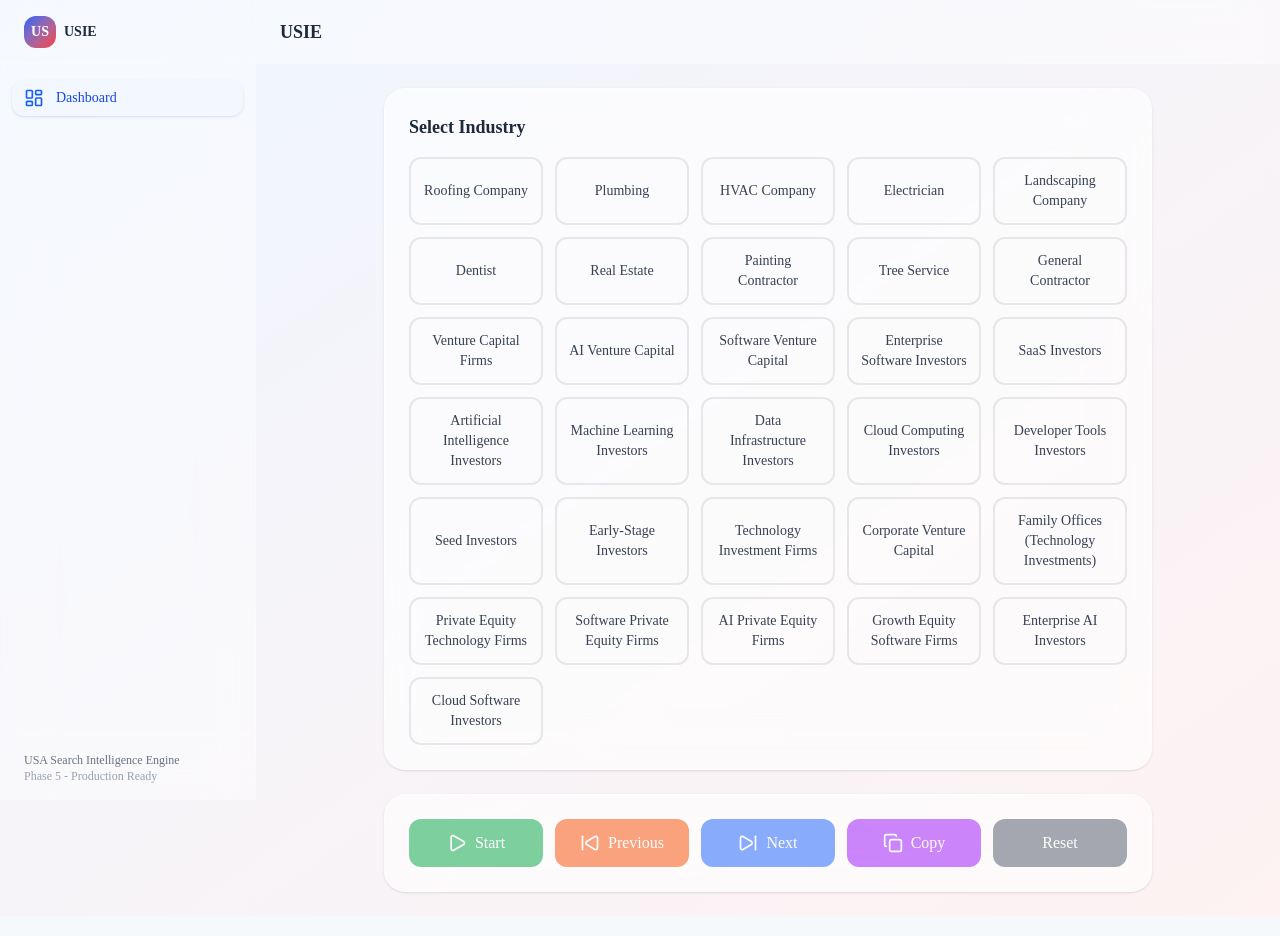
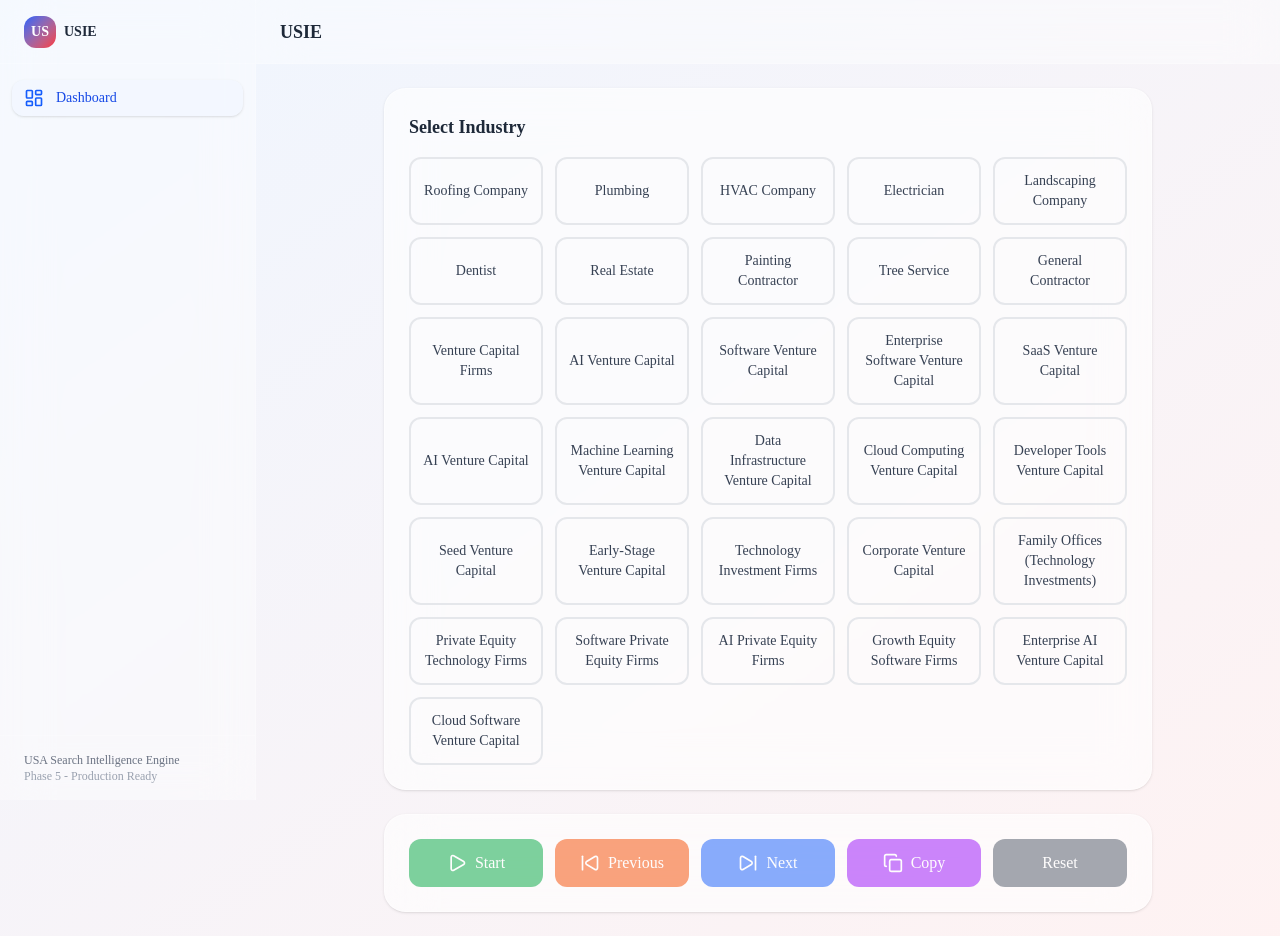
Before and after one commit to swizzy700-dot/USIE, a Next.js app: page / in a window 1280 px wide. Built offline with nearby package versions, Linux system fonts and the light colour scheme.

Commit message:
Update project

```diff
--- a/src/modules/search-generator/industry-config.ts
+++ b/src/modules/search-generator/industry-config.ts
@@ -267,8 +267,8 @@ export const INDUSTRY_CONFIGS: Record<string, IndustryConfig> = {
       'Technology Venture Capital',
       'AI Venture Capital',
       'Software Venture Capital',
-      'Enterprise Software Investors',
-      'B2B Software Investors',
+      'Enterprise Software Venture Capital',
+      'B2B Software Venture Capital',
       'Growth Equity Firms'
     ],
     modifiers: [
@@ -294,8 +294,8 @@ export const INDUSTRY_CONFIGS: Record<string, IndustryConfig> = {
       'Technology Venture Capital',
       'AI Venture Capital',
       'Software Venture Capital',
-      'Enterprise Software Investors',
-      'B2B Software Investors',
+      'Enterprise Software Venture Capital',
+      'B2B Software Venture Capital',
       'Growth Equity Firms'
     ],
     modifiers: [
@@ -321,8 +321,8 @@ export const INDUSTRY_CONFIGS: Record<string, IndustryConfig> = {
       'Technology Venture Capital',
       'AI Venture Capital',
       'Software Venture Capital',
-      'Enterprise Software Investors',
-      'B2B Software Investors',
+      'Enterprise Software Venture Capital',
+      'B2B Software Venture Capital',
       'Growth Equity Firms'
     ],
     modifiers: [
@@ -337,9 +337,9 @@ export const INDUSTRY_CONFIGS: Record<string, IndustryConfig> = {
     ],
     excludeTerms: ['diy', 'tutorial', 'how to', 'financial advisor', 'wealth management', 'retirement', 'brokerage', 'insurance', 'wealth manager', 'financial planner', 'investment adviser']
   },
-  'enterprise-software-investors': {
-    id: 'enterprise-software-investors',
-    name: 'Enterprise Software Investors',
+  'enterprise-software-venture-capital': {
+    id: 'enterprise-software-venture-capital',
+    name: 'Enterprise Software Venture Capital',
     searchTerms: [
       'Private Equity Firms',
       'Venture Capital Firms',
@@ -348,8 +348,8 @@ export const INDUSTRY_CONFIGS: Record<string, IndustryConfig> = {
       'Technology Venture Capital',
       'AI Venture Capital',
       'Software Venture Capital',
-      'Enterprise Software Investors',
-      'B2B Software Investors',
+      'Enterprise Software Venture Capital',
+      'B2B Software Venture Capital',
       'Growth Equity Firms'
     ],
     modifiers: [
@@ -366,7 +366,7 @@ export const INDUSTRY_CONFIGS: Record<string, IndustryConfig> = {
   },
   'saas-investors': {
     id: 'saas-investors',
-    name: 'SaaS Investors',
+    name: 'SaaS Venture Capital',
     searchTerms: [
       'Private Equity Firms',
       'Venture Capital Firms',
@@ -375,8 +375,8 @@ export const INDUSTRY_CONFIGS: Record<string, IndustryConfig> = {
       'Technology Venture Capital',
       'AI Venture Capital',
       'Software Venture Capital',
-      'Enterprise Software Investors',
-      'B2B Software Investors',
+      'Enterprise Software Venture Capital',
+      'B2B Software Venture Capital',
       'Growth Equity Firms'
     ],
     modifiers: [
@@ -393,7 +393,7 @@ export const INDUSTRY_CONFIGS: Record<string, IndustryConfig> = {
   },
   'artificial-intelligence-investors': {
     id: 'artificial-intelligence-investors',
-    name: 'Artificial Intelligence Investors',
+    name: 'AI Venture Capital',
     searchTerms: [
       'Private Equity Firms',
       'Venture Capital Firms',
@@ -402,8 +402,8 @@ export const INDUSTRY_CONFIGS: Record<string, IndustryConfig> = {
       'Technology Venture Capital',
       'AI Venture Capital',
       'Software Venture Capital',
-      'Enterprise Software Investors',
-      'B2B Software Investors',
+      'Enterprise Software Venture Capital',
+      'B2B Software Venture Capital',
       'Growth Equity Firms'
     ],
     modifiers: [
@@ -420,7 +420,7 @@ export const INDUSTRY_CONFIGS: Record<string, IndustryConfig> = {
   },
   'machine-learning-investors': {
     id: 'machine-learning-investors',
-    name: 'Machine Learning Investors',
+    name: 'Machine Learning Venture Capital',
     searchTerms: [
       'Private Equity Firms',
       'Venture Capital Firms',
@@ -429,8 +429,8 @@ export const INDUSTRY_CONFIGS: Record<string, IndustryConfig> = {
       'Technology Venture Capital',
       'AI Venture Capital',
       'Software Venture Capital',
-      'Enterprise Software Investors',
-      'B2B Software Investors',
+      'Enterprise Software Venture Capital',
+      'B2B Software Venture Capital',
       'Growth Equity Firms'
     ],
     modifiers: [
@@ -447,7 +447,7 @@ export const INDUSTRY_CONFIGS: Record<string, IndustryConfig> = {
   },
   'data-infrastructure-investors': {
     id: 'data-infrastructure-investors',
-    name: 'Data Infrastructure Investors',
+    name: 'Data Infrastructure Venture Capital',
     searchTerms: [
       'Private Equity Firms',
       'Venture Capital Firms',
@@ -456,8 +456,8 @@ export const INDUSTRY_CONFIGS: Record<string, IndustryConfig> = {
       'Technology Venture Capital',
       'AI Venture Capital',
       'Software Venture Capital',
-      'Enterprise Software Investors',
-      'B2B Software Investors',
+      'Enterprise Software Venture Capital',
+      'B2B Software Venture Capital',
       'Growth Equity Firms'
     ],
     modifiers: [
@@ -474,7 +474,7 @@ export const INDUSTRY_CONFIGS: Record<string, IndustryConfig> = {
   },
   'cloud-computing-investors': {
     id: 'cloud-computing-investors',
-    name: 'Cloud Computing Investors',
+    name: 'Cloud Computing Venture Capital',
     searchTerms: [
       'Private Equity Firms',
       'Venture Capital Firms',
@@ -483,8 +483,8 @@ export const INDUSTRY_CONFIGS: Record<string, IndustryConfig> = {
       'Technology Venture Capital',
       'AI Venture Capital',
       'Software Venture Capital',
-      'Enterprise Software Investors',
-      'B2B Software Investors',
+      'Enterprise Software Venture Capital',
+      'B2B Software Venture Capital',
       'Growth Equity Firms'
     ],
     modifiers: [
@@ -501,7 +501,7 @@ export const INDUSTRY_CONFIGS: Record<string, IndustryConfig> = {
   },
   'developer-tools-investors': {
     id: 'developer-tools-investors',
-    name: 'Developer Tools Investors',
+    name: 'Developer Tools Venture Capital',
     searchTerms: [
       'Private Equity Firms',
       'Venture Capital Firms',
@@ -510,8 +510,8 @@ export const INDUSTRY_CONFIGS: Record<string, IndustryConfig> = {
       'Technology Venture Capital',
       'AI Venture Capital',
       'Software Venture Capital',
-      'Enterprise Software Investors',
-      'B2B Software Investors',
+      'Enterprise Software Venture Capital',
+      'B2B Software Venture Capital',
       'Growth Equity Firms'
     ],
     modifiers: [
@@ -528,7 +528,7 @@ export const INDUSTRY_CONFIGS: Record<string, IndustryConfig> = {
   },
   'seed-investors': {
     id: 'seed-investors',
-    name: 'Seed Investors',
+    name: 'Seed Venture Capital',
     searchTerms: [
       'Private Equity Firms',
       'Venture Capital Firms',
@@ -537,8 +537,8 @@ export const INDUSTRY_CONFIGS: Record<string, IndustryConfig> = {
       'Technology Venture Capital',
       'AI Venture Capital',
       'Software Venture Capital',
-      'Enterprise Software Investors',
-      'B2B Software Investors',
+      'Enterprise Software Venture Capital',
+      'B2B Software Venture Capital',
       'Growth Equity Firms'
     ],
     modifiers: [
@@ -555,7 +555,7 @@ export const INDUSTRY_CONFIGS: Record<string, IndustryConfig> = {
   },
   'early-stage-investors': {
     id: 'early-stage-investors',
-    name: 'Early-Stage Investors',
+    name: 'Early-Stage Venture Capital',
     searchTerms: [
       'Private Equity Firms',
       'Venture Capital Firms',
@@ -564,8 +564,8 @@ export const INDUSTRY_CONFIGS: Record<string, IndustryConfig> = {
       'Technology Venture Capital',
       'AI Venture Capital',
       'Software Venture Capital',
-      'Enterprise Software Investors',
-      'B2B Software Investors',
+      'Enterprise Software Venture Capital',
+      'B2B Software Venture Capital',
       'Growth Equity Firms'
     ],
     modifiers: [
@@ -591,8 +591,8 @@ export const INDUSTRY_CONFIGS: Record<string, IndustryConfig> = {
       'Technology Venture Capital',
       'AI Venture Capital',
       'Software Venture Capital',
-      'Enterprise Software Investors',
-      'B2B Software Investors',
+      'Enterprise Software Venture Capital',
+      'B2B Software Venture Capital',
       'Growth Equity Firms'
     ],
     modifiers: [
@@ -618,8 +618,8 @@ export const INDUSTRY_CONFIGS: Record<string, IndustryConfig> = {
       'Technology Venture Capital',
       'AI Venture Capital',
       'Software Venture Capital',
-      'Enterprise Software Investors',
-      'B2B Software Investors',
+      'Enterprise Software Venture Capital',
+      'B2B Software Venture Capital',
       'Growth Equity Firms'
     ],
     modifiers: [
@@ -645,8 +645,8 @@ export const INDUSTRY_CONFIGS: Record<string, IndustryConfig> = {
       'Technology Venture Capital',
       'AI Venture Capital',
       'Software Venture Capital',
-      'Enterprise Software Investors',
-      'B2B Software Investors',
+      'Enterprise Software Venture Capital',
+      'B2B Software Venture Capital',
       'Growth Equity Firms'
     ],
     modifiers: [
@@ -672,8 +672,8 @@ export const INDUSTRY_CONFIGS: Record<string, IndustryConfig> = {
       'Technology Venture Capital',
       'AI Venture Capital',
       'Software Venture Capital',
-      'Enterprise Software Investors',
-      'B2B Software Investors',
+      'Enterprise Software Venture Capital',
+      'B2B Software Venture Capital',
       'Growth Equity Firms'
     ],
     modifiers: [
@@ -699,8 +699,8 @@ export const INDUSTRY_CONFIGS: Record<string, IndustryConfig> = {
       'Technology Venture Capital',
       'AI Venture Capital',
       'Software Venture Capital',
-      'Enterprise Software Investors',
-      'B2B Software Investors',
+      'Enterprise Software Venture Capital',
+      'B2B Software Venture Capital',
       'Growth Equity Firms'
     ],
     modifiers: [
@@ -726,8 +726,8 @@ export const INDUSTRY_CONFIGS: Record<string, IndustryConfig> = {
       'Technology Venture Capital',
       'AI Venture Capital',
       'Software Venture Capital',
-      'Enterprise Software Investors',
-      'B2B Software Investors',
+      'Enterprise Software Venture Capital',
+      'B2B Software Venture Capital',
       'Growth Equity Firms'
     ],
     modifiers: [
@@ -753,8 +753,8 @@ export const INDUSTRY_CONFIGS: Record<string, IndustryConfig> = {
       'Technology Venture Capital',
       'AI Venture Capital',
       'Software Venture Capital',
-      'Enterprise Software Investors',
-      'B2B Software Investors',
+      'Enterprise Software Venture Capital',
+      'B2B Software Venture Capital',
       'Growth Equity Firms'
     ],
     modifiers: [
@@ -771,7 +771,7 @@ export const INDUSTRY_CONFIGS: Record<string, IndustryConfig> = {
   },
   'enterprise-ai-investors': {
     id: 'enterprise-ai-investors',
-    name: 'Enterprise AI Investors',
+    name: 'Enterprise AI Venture Capital',
     searchTerms: [
       'Private Equity Firms',
       'Venture Capital Firms',
@@ -780,8 +780,8 @@ export const INDUSTRY_CONFIGS: Record<string, IndustryConfig> = {
       'Technology Venture Capital',
       'AI Venture Capital',
       'Software Venture Capital',
-      'Enterprise Software Investors',
-      'B2B Software Investors',
+      'Enterprise Software Venture Capital',
+      'B2B Software Venture Capital',
       'Growth Equity Firms'
     ],
     modifiers: [
@@ -798,7 +798,7 @@ export const INDUSTRY_CONFIGS: Record<string, IndustryConfig> = {
   },
   'cloud-software-investors': {
     id: 'cloud-software-investors',
-    name: 'Cloud Software Investors',
+    name: 'Cloud Software Venture Capital',
     searchTerms: [
       'Private Equity Firms',
       'Venture Capital Firms',
@@ -807,8 +807,8 @@ export const INDUSTRY_CONFIGS: Record<string, IndustryConfig> = {
       'Technology Venture Capital',
       'AI Venture Capital',
       'Software Venture Capital',
-      'Enterprise Software Investors',
-      'B2B Software Investors',
+      'Enterprise Software Venture Capital',
+      'B2B Software Venture Capital',
       'Growth Equity Firms'
     ],
     modifiers: [
--- a/src/modules/search-generator/types.ts
+++ b/src/modules/search-generator/types.ts
@@ -17,24 +17,24 @@ export type IndustryType =
   | 'venture-capital-firms'
   | 'ai-venture-capital'
   | 'software-venture-capital'
-  | 'enterprise-software-investors'
-  | 'saas-investors'
-  | 'artificial-intelligence-investors'
-  | 'machine-learning-investors'
-  | 'data-infrastructure-investors'
-  | 'cloud-computing-investors'
-  | 'developer-tools-investors'
-  | 'seed-investors'
-  | 'early-stage-investors'
-  | 'technology-investment-firms'
+  | 'enterprise-software-venture-capital'
+  | 'saas-venture-capital'
+  | 'artificial-intelligence-venture-capital'
+  | 'machine-learning-venture-capital'
+  | 'data-infrastructure-venture-capital'
+  | 'cloud-computing-venture-capital'
+  | 'developer-tools-venture-capital'
+  | 'seed-venture-capital'
+  | 'early-stage-venture-capital'
+  | 'technology-venture-capital'
   | 'corporate-venture-capital'
-  | 'family-offices-technology'
-  | 'private-equity-technology'
+  | 'family-offices-venture-capital'
+  | 'private-equity-firms'
   | 'software-private-equity'
   | 'ai-private-equity'
-  | 'growth-equity-software'
-  | 'enterprise-ai-investors'
-  | 'cloud-software-investors';
+  | 'growth-equity-firms'
+  | 'enterprise-ai-venture-capital'
+  | 'cloud-software-venture-capital';
 
 export interface IndustryConfig {
   id: IndustryType;
```
